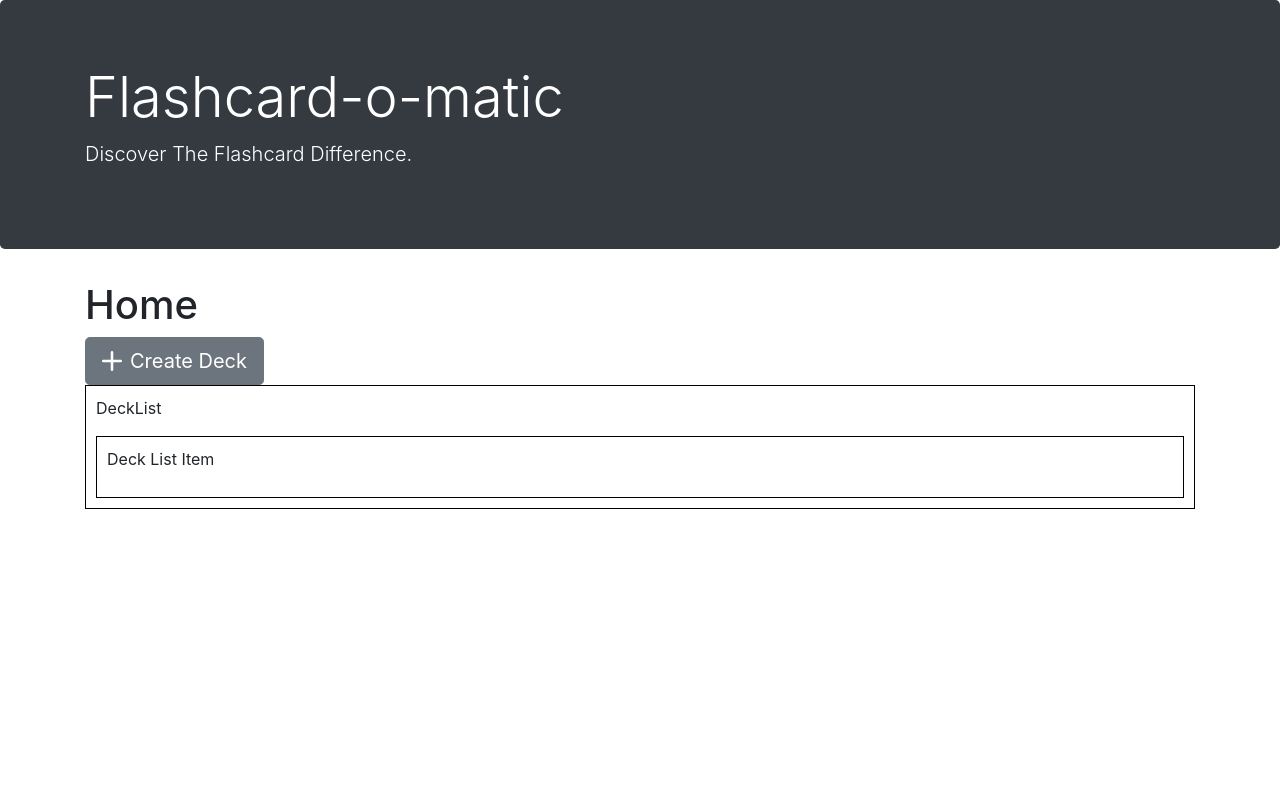
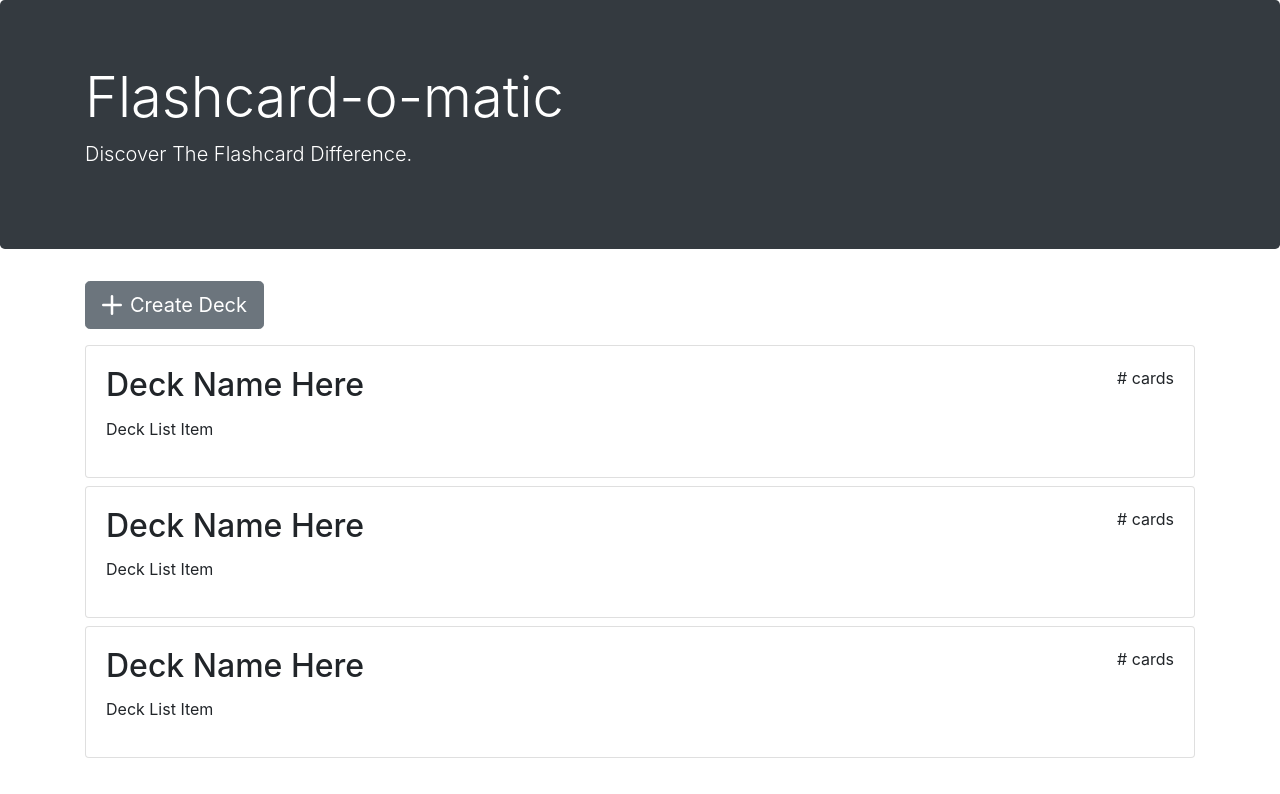
Before and after one commit to skurshner/flash, a React (Create React App) app: page / in a window 1280 px wide. Shown: the top 794 px of the page. Built offline with nearby package versions, Linux system fonts and the light colour scheme; a web font is replaced by a local one.

Commit message:
added spacing for Home and DeckList components

```diff
--- a/src/Components/Home/DeckList.js
+++ b/src/Components/Home/DeckList.js
@@ -1,11 +1,21 @@
 import React from "react";
+import Button from "../Common/Button";
 import DeckListItem from "./DeckListItem";
 
 const DeckList = () => {
   return (
-    <div style={{ border: "1px solid black", padding: "10px" }}>
-      <p>DeckList</p>
-      <DeckListItem />
+    <div className="container px-0">
+      <Button
+        name={"create"}
+        type={"button"}
+        text={"Create Deck"}
+        icon={"add"}
+      />
+      <div className="container px-0 py-3">
+        <DeckListItem />
+        <DeckListItem />
+        <DeckListItem />
+      </div>
     </div>
   );
 };
--- a/src/Components/Home/DeckListItem.js
+++ b/src/Components/Home/DeckListItem.js
@@ -2,8 +2,18 @@ import React from "react";
 
 const DeckListItem = () => {
   return (
-    <div style={{ border: "1px solid black", padding: "10px" }}>
-      <p>Deck List Item</p>
+    <div className="card mb-2">
+      <div className="card-body">
+        <div className="row justify-content-between">
+          <div className="col-auto me-auto">
+            <h2 className="card-title">Deck Name Here</h2>
+          </div>
+          <div className="col-auto">
+            <p className="text-end"># cards</p>
+          </div>
+        </div>
+        <p>Deck List Item</p>
+      </div>
     </div>
   );
 };
--- a/src/Components/Home/Home.js
+++ b/src/Components/Home/Home.js
@@ -1,17 +1,9 @@
 import React from "react";
-import Button from "../Common/Button";
 import DeckList from "./DeckList";
 
 const Home = () => {
   return (
-    <div>
-      <h1>Home</h1>
-      <Button
-        name={"create"}
-        type={"button"}
-        text={"Create Deck"}
-        icon={"add"}
-      />
+    <div className="container px-0">
       <DeckList />
     </div>
   );
```
